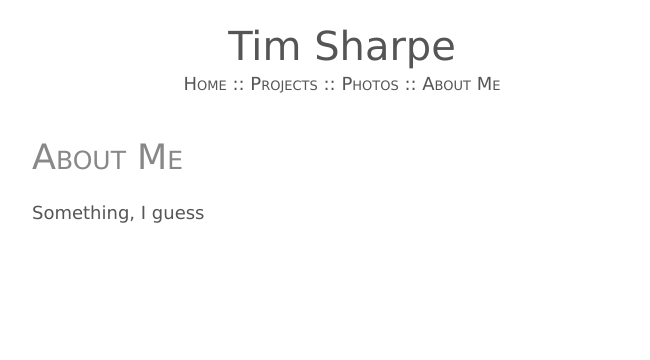
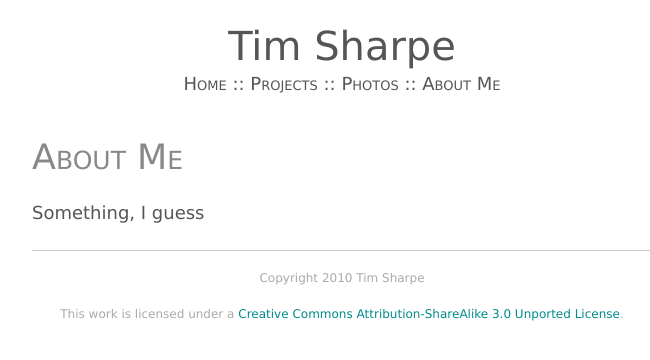
Before and after one commit to rodjek/rodjek.github.com, a Jekyll site: the page built from about.md, in a window 1280 px wide. Shown: the top 360 px of the page, without its empty margins (298-948 px from the left). Built offline with Jekyll 4.4.1, drawn with Linux system fonts in a browser that asks for light colours.

Commit message:
Copyright footer

```diff
--- a/_layouts/post.html
+++ b/_layouts/post.html
@@ -39,6 +39,11 @@
                 </div>
                 <div class="clear"></div>
             </div>
+            <div class="footer grid_8 push_2">
+                <hr />
+                <p>Copyright 2010 Tim Sharpe</p>
+                <p>This work is licensed under a <a rel="license" href="http://creativecommons.org/licenses/by-sa/3.0/">Creative Commons Attribution-ShareAlike 3.0 Unported License</a>.</p>
+            </div>
         </div>
     </body>
 </html>
--- a/css/site.css
+++ b/css/site.css
@@ -148,3 +148,38 @@ div.postdate {
     font-size: 12px;
     text-align: center;
 }
+
+/*
+ *  FOOTER
+ */
+
+div.footer {
+    color: #aaa;
+    font-size: 12px;
+    text-align: center;
+}
+
+div.footer a {
+    color: darkcyan;
+    text-decoration: none;
+}
+
+div.footer a:link {
+    color: darkcyan;
+    text-decoration: none;
+}
+
+div.footer a:visited {
+    color: darkcyan;
+    text-decoration: none;
+}
+
+div.footer a:hover {
+    color: darkcyan;
+    text-decoration: underline;
+}
+
+div.footer a:active {
+    color: darkcyan;
+    text-decoration: none;
+}
```
